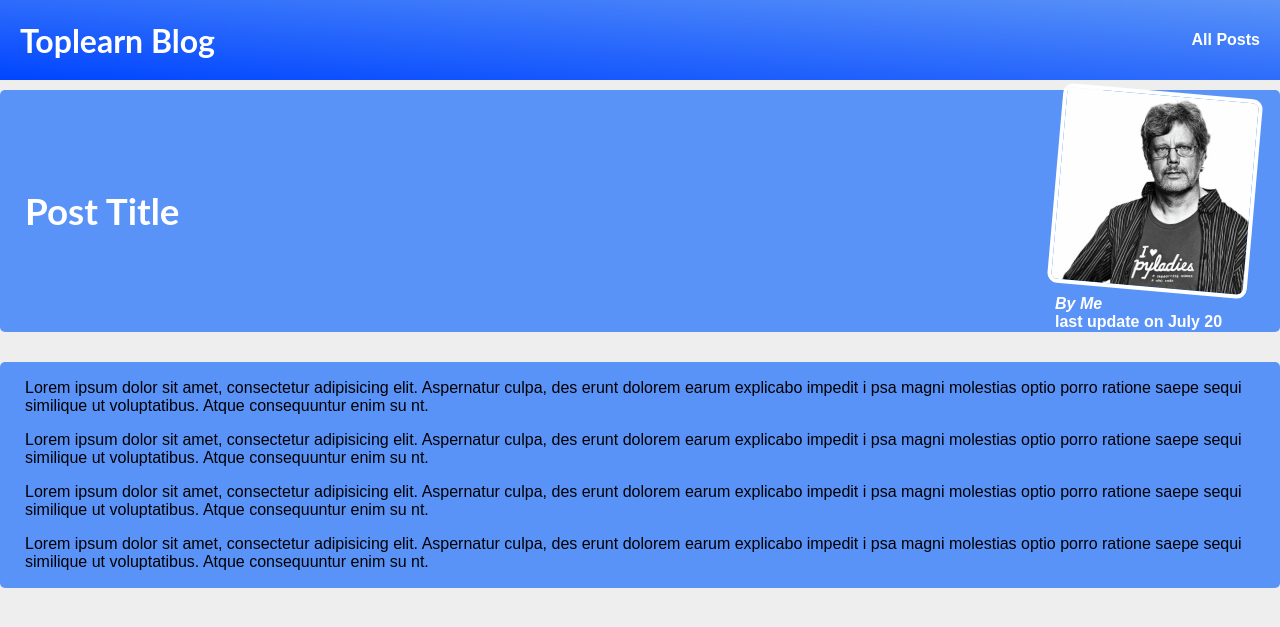
After one commit to mtk1793/django_blog_pycharm, a Django app: template blog/templates/blog/post-detail.html in a window 1280 px wide. The commit adds this page. Shown: the top 627 px of the page. Run offline with Django 4.2, Linux system fonts and the light colour scheme; the template is opened without the code that fills it, so the values that code supplies are empty.

Commit message:
Dynamic Pages / Till 31

```diff
--- a/blog/static/blog/all-posts.css
+++ b/blog/static/blog/all-posts.css
@@ -24,6 +24,7 @@ body{
 }
 
 .post a{
+    width: 100%;
     height: 22rem;
     transform-origin: center;
     box-shadow: 0 2px 8px rgba(0,0,0,0.4);
--- a/blog/static/blog/index.css
+++ b/blog/static/blog/index.css
@@ -136,6 +136,7 @@
 
 
 .post a {
+    width: 100% !important;
     display: flex;
     justify-content: space-between;
     align-items: center;
--- /dev/null
+++ b/blog/static/blog/post-detail.css
@@ -0,0 +1,47 @@
+body{
+    background-color: #eee;
+}
+
+#summary{
+    display: flex;
+    flex-direction: row;
+    justify-content: space-between;
+    align-items: center;
+    max-width: 1300px;
+    margin: 10px auto;
+    background-color: #5a93f8;
+    border-radius: 5px;
+    padding: 1px 25px;
+}
+
+#summary h2{
+color: #fff;
+    font-weight: bold;
+    text-transform: capitalize;
+    font-size: 2.3rem;
+}
+
+#summary article img{
+    width: 200px;
+    border: 4px solid white;
+    border-radius: 10px;
+    transform: rotateZ(5deg);
+}
+
+#summary article address{
+    color: #fff;
+    font-weight: bold;
+}
+
+#summary article div{
+    color: #fff;
+    font-weight: bold;
+}
+
+main{
+    max-width: 1300px;
+    margin: 30px auto;
+    background-color: #5a93f8;
+    border-radius: 5px;
+    padding: 1px 25px;
+}
--- /dev/null
+++ b/blog/templates/blog/post-detail.html
@@ -0,0 +1,45 @@
+{%  extends 'base.html' %}
+{% load static %}
+
+{% block title %}
+    {% block header_reference %}
+    	  <link rel="stylesheet" href="{%  static 'blog/index.css' %}">
+    <link rel="stylesheet" href="{%  static 'blog/post-detail.css' %}">
+    {% endblock %}
+{% endblock %}
+
+{% block content %}
+	<section id="summary">
+    <h2>post title</h2>
+    <article>
+        <img src="{% static 'blog/images/master.jpg' %}" alt="post image al">
+        <address>By Me</address>
+        <div>
+            last update on <time>July 20</time>
+        </div>
+    </article>
+    </section>
+
+    <main>
+    <p>Lorem ipsum dolor sit amet, consectetur adipisicing elit. Aspernatur culpa, des
+        erunt dolorem earum explicabo impedit i
+        psa magni molestias optio porro ratione
+        saepe sequi similique ut voluptatibus. Atque consequuntur enim su
+        nt.</p>
+     <p>Lorem ipsum dolor sit amet, consectetur adipisicing elit. Aspernatur culpa, des
+        erunt dolorem earum explicabo impedit i
+        psa magni molestias optio porro ratione
+        saepe sequi similique ut voluptatibus. Atque consequuntur enim su
+        nt.</p>
+     <p>Lorem ipsum dolor sit amet, consectetur adipisicing elit. Aspernatur culpa, des
+        erunt dolorem earum explicabo impedit i
+        psa magni molestias optio porro ratione
+        saepe sequi similique ut voluptatibus. Atque consequuntur enim su
+        nt.</p>
+     <p>Lorem ipsum dolor sit amet, consectetur adipisicing elit. Aspernatur culpa, des
+        erunt dolorem earum explicabo impedit i
+        psa magni molestias optio porro ratione
+        saepe sequi similique ut voluptatibus. Atque consequuntur enim su
+        nt.</p>
+    </main>
+{% endblock %}
--- a/templates/base.html
+++ b/templates/base.html
@@ -10,9 +10,9 @@
 </head>
 <body>
   <header id="main-navigation">
-        <h1><a href="">Toplearn Blog</a></h1>
+        <h1><a href="{% url 'starting-page' %}">Toplearn Blog</a></h1>
         <nav>
-            <a href="">All Posts</a>
+            <a href="{% url 'posts-page' %}">All Posts</a>
         </nav>
     </header>
 {% block content %}{% endblock %}
```
Also changed, not shown: blog/templates/blog/includes/post.html (+4 -5 lines), blog/templates/blog/index.html (+4 -4 lines), blog/views.py (+48 -5 lines), Readme.txt.
